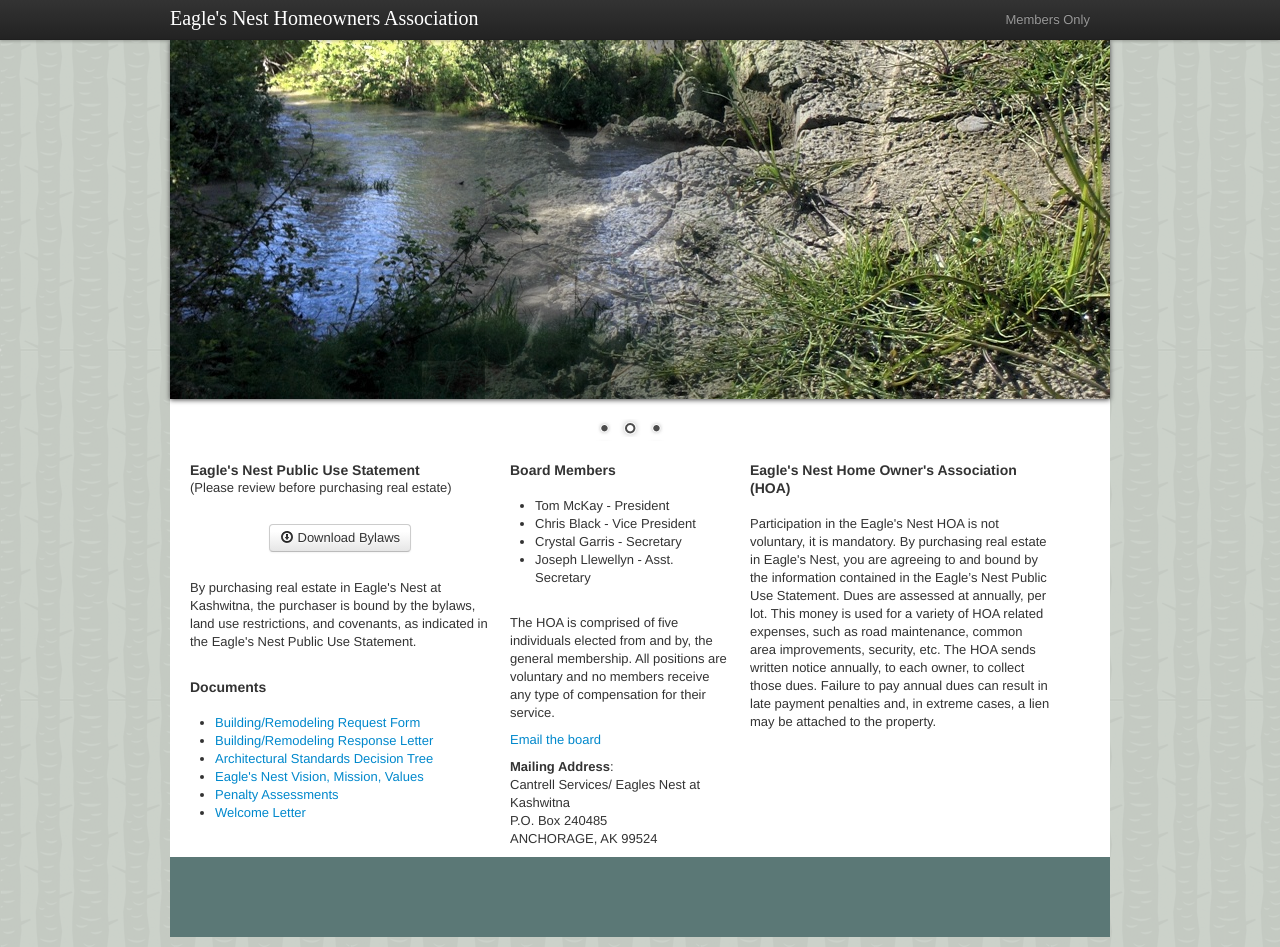
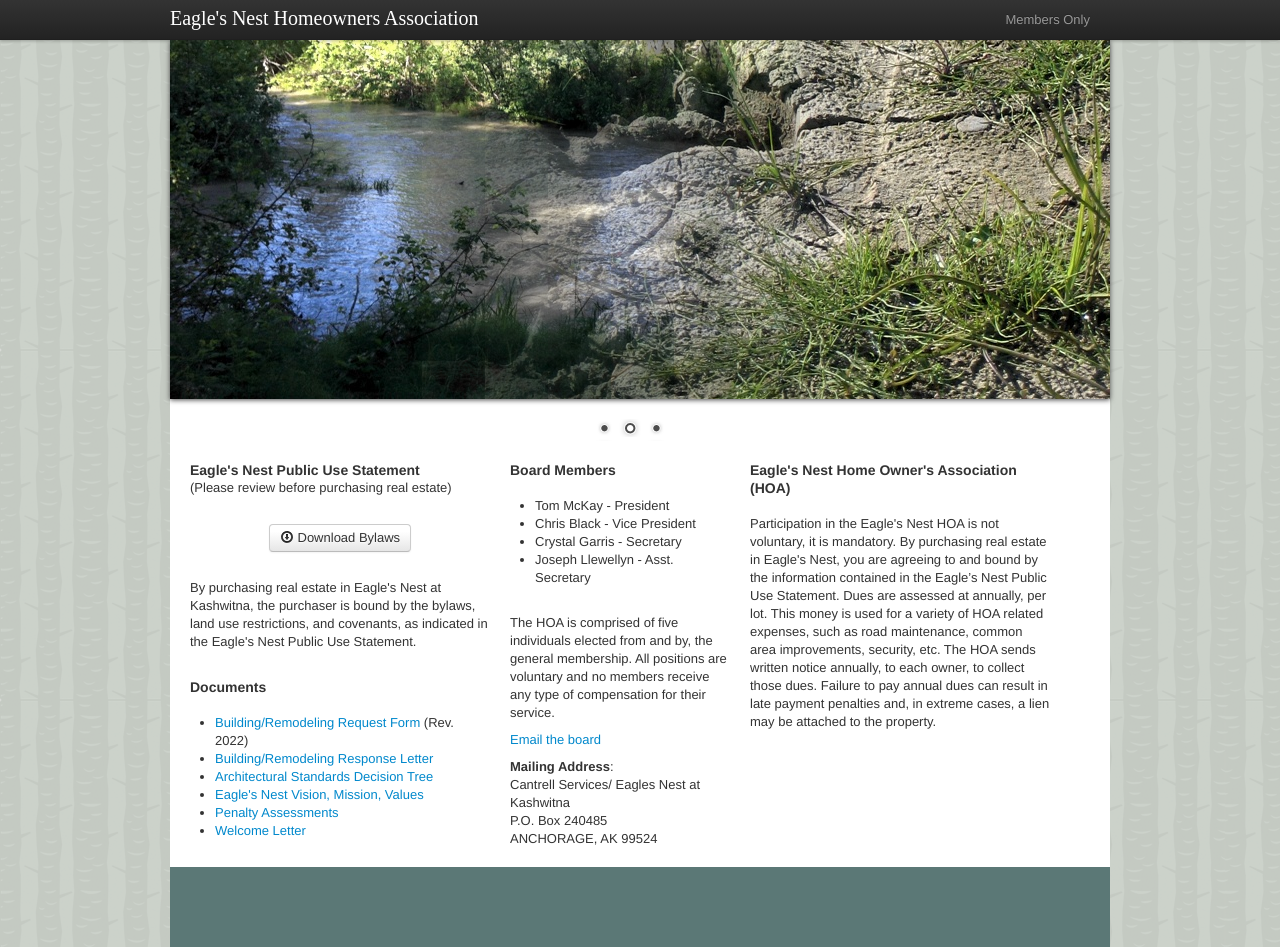
Before and after one commit to thesurlydev/eaglesnest-hoa.net, a Jekyll site: the page built from index.markdown, in a window 1280 px wide and 947 px high. Built offline with Jekyll 4.4.1, drawn with Linux system fonts in a browser that asks for light colours; some web fonts are replaced.

Commit message:
Update building remodeling request form

```diff
--- a/index.markdown
+++ b/index.markdown
@@ -17,7 +17,7 @@ title: Eagle's Nest Homeowners Association
                 <h4>Documents</h4>
                 <br>
                 <ul>
-                    <li><a href="files/ACC_Building_Remodeling_Request_Form_Rev_2018.docx">Building/Remodeling Request Form</a></li>
+                    <li><a href="files/ACC_Building_Remodeling_Request_Form_Rev_2022.pdf">Building/Remodeling Request Form</a> (Rev. 2022)</li>
                     <li><a href="files/ACC_ResponseLetter_BoardApproved.pdf">Building/Remodeling Response Letter</a></li>
                     <li><a href="files/Arch_Standards_Decision_Tree.pdf">Architectural Standards Decision Tree</a></li>
                     <li><a href="files/Mission_Vision_Values_BoardApproved.pdf">Eagle's Nest Vision, Mission, Values</a></li>
```
Also changed, not shown: 1 other file.
